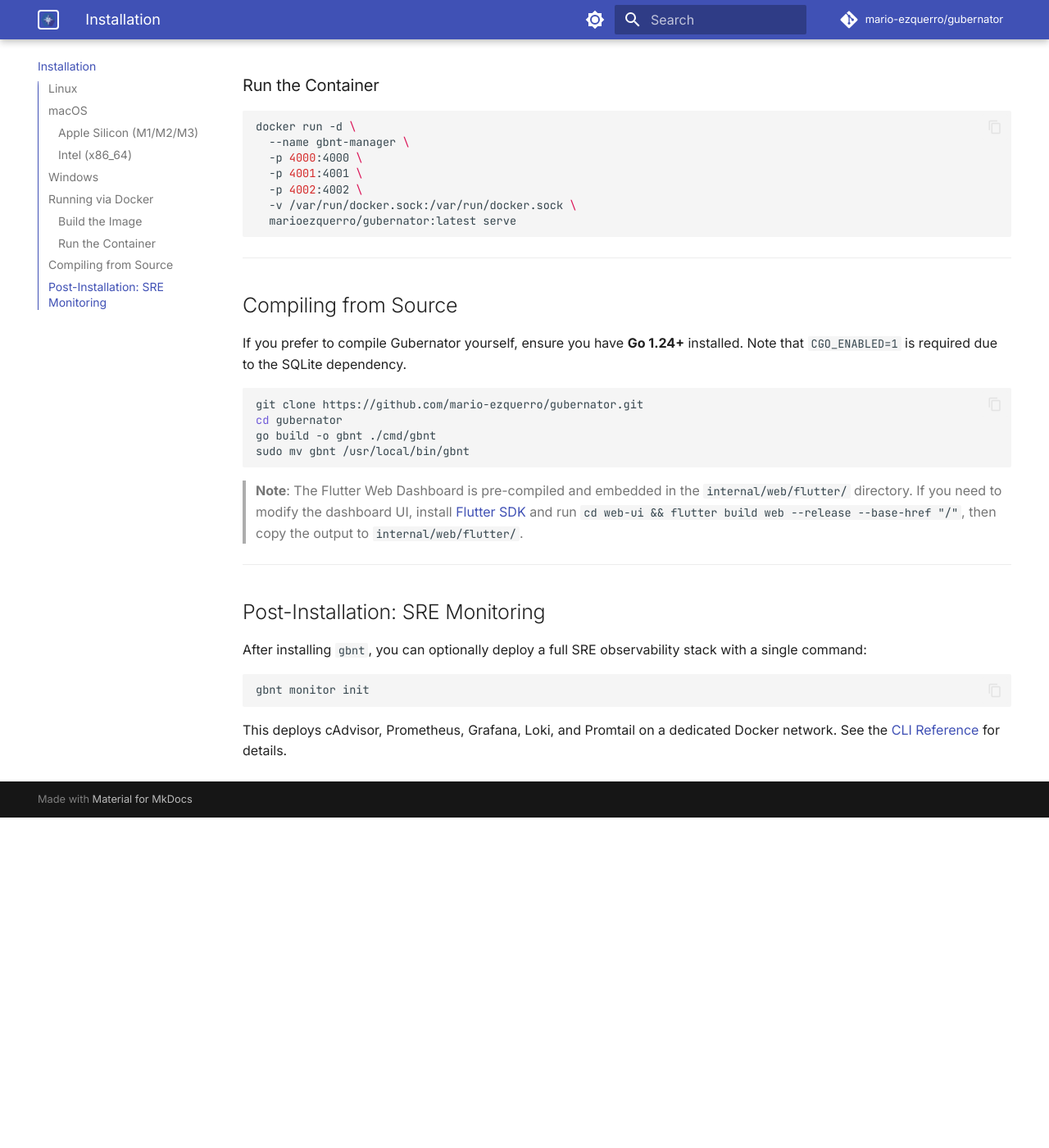
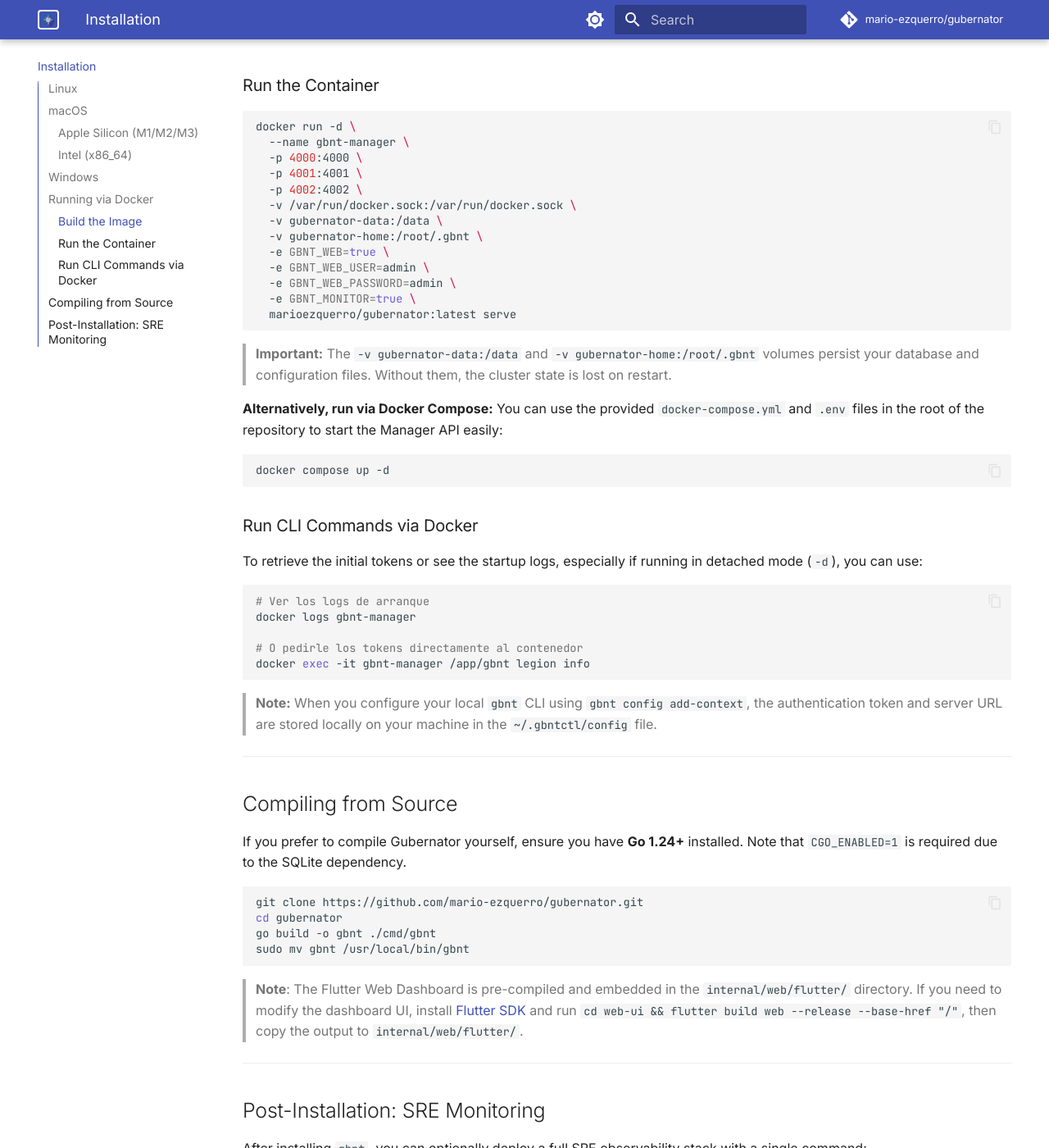
Before and after one commit to mario-ezquerro/gubernator, an MkDocs documentation site: the page built from docs/install.md, in a window 1280 px wide and 1400 px high, scrolled down 2535 px. Shown: the whole window at 82% size. Built offline with MkDocs 1.6.1 and Material for MkDocs 9.7.7, drawn with Linux system fonts in a browser that asks for light colours; comment, search, counter and statistics services are not loaded; before the commit the page ends 3532 px from its top, so only the background shows below that.

Commit message:
docs: sync installation instructions with README

````diff
--- a/docs/install.md
+++ b/docs/install.md
@@ -110,8 +110,37 @@
   -p 4001:4001 \
   -p 4002:4002 \
   -v /var/run/docker.sock:/var/run/docker.sock \
+  -v gubernator-data:/data \
+  -v gubernator-home:/root/.gbnt \
+  -e GBNT_WEB=true \
+  -e GBNT_WEB_USER=admin \
+  -e GBNT_WEB_PASSWORD=admin \
+  -e GBNT_MONITOR=true \
   marioezquerro/gubernator:latest serve
 ```
+
+> **Important:** The `-v gubernator-data:/data` and `-v gubernator-home:/root/.gbnt` volumes persist your database and configuration files. Without them, the cluster state is lost on restart.
+
+**Alternatively, run via Docker Compose:**
+You can use the provided `docker-compose.yml` and `.env` files in the root of the repository to start the Manager API easily:
+
+```bash
+docker compose up -d
+```
+
+### Run CLI Commands via Docker
+
+To retrieve the initial tokens or see the startup logs, especially if running in detached mode (`-d`), you can use:
+
+```bash
+# Ver los logs de arranque
+docker logs gbnt-manager
+
+# O pedirle los tokens directamente al contenedor
+docker exec -it gbnt-manager /app/gbnt legion info
+```
+
+> **Note:** When you configure your local `gbnt` CLI using `gbnt config add-context`, the authentication token and server URL are stored locally on your machine in the `~/.gbntctl/config` file.
 
 ---
 
````
